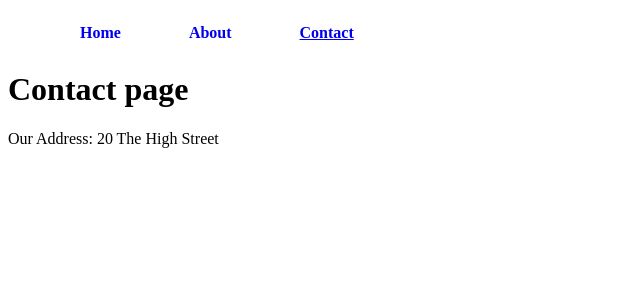
After one commit to pawodyk/TUDublin_WebApps-Lecture4, a PHP site: template SampleCA1/question3/templates/contact.html.twig in a window 1280 px wide. The commit adds this page. Shown: the top 300 px of the page, without its empty margins (0-640 px from the left). Run offline with PHP 8.4, Linux system fonts and the light colour scheme; the template is opened without the code that fills it, so the values that code supplies are empty; some libraries are stand-ins or nearby versions.

Commit message:
completed Q3D

```diff
--- a/SampleCA1/question3/src/MainController.php
+++ b/SampleCA1/question3/src/MainController.php
@@ -29,5 +29,11 @@ class MainController {
         $this->renderPage($template,$args);
     }
 
+    public function contact(){
+        $template = 'contact.html.twig';
+        $args = ['pageTitle'=>"Contact Information"];
+        $this->renderPage($template,$args);
+    }
+
 
 }
--- a/SampleCA1/question3/src/WebApplication.php
+++ b/SampleCA1/question3/src/WebApplication.php
@@ -14,6 +14,9 @@ class WebApplication{
             case 'about':
                 $mc->about();
                 break;
+            case 'contact':
+                $mc->contact();
+                break;
             default:
                 $mc->homepage();
                 break;
--- a/SampleCA1/question3/templates/base.html.twig
+++ b/SampleCA1/question3/templates/base.html.twig
@@ -16,6 +16,9 @@
             <li>
                 <a class="{% block nav_about %}{% endblock %}" href="/?action=about">About</a>
             </li>
+            <li>
+                <a class="{% block nav_contact %}{% endblock %}" href="/?action=contact">Contact</a>
+            </li>
         </ul>
     </nav>
 
--- /dev/null
+++ b/SampleCA1/question3/templates/contact.html.twig
@@ -0,0 +1,12 @@
+{% extends 'base.html.twig' %}
+
+{% block nav_contact %}
+    active
+{% endblock %}
+
+{% block content %}
+
+    <h1>Contact page</h1>
+    <p>Our Address: 20 The High Street</p>
+
+{% endblock %}
```
